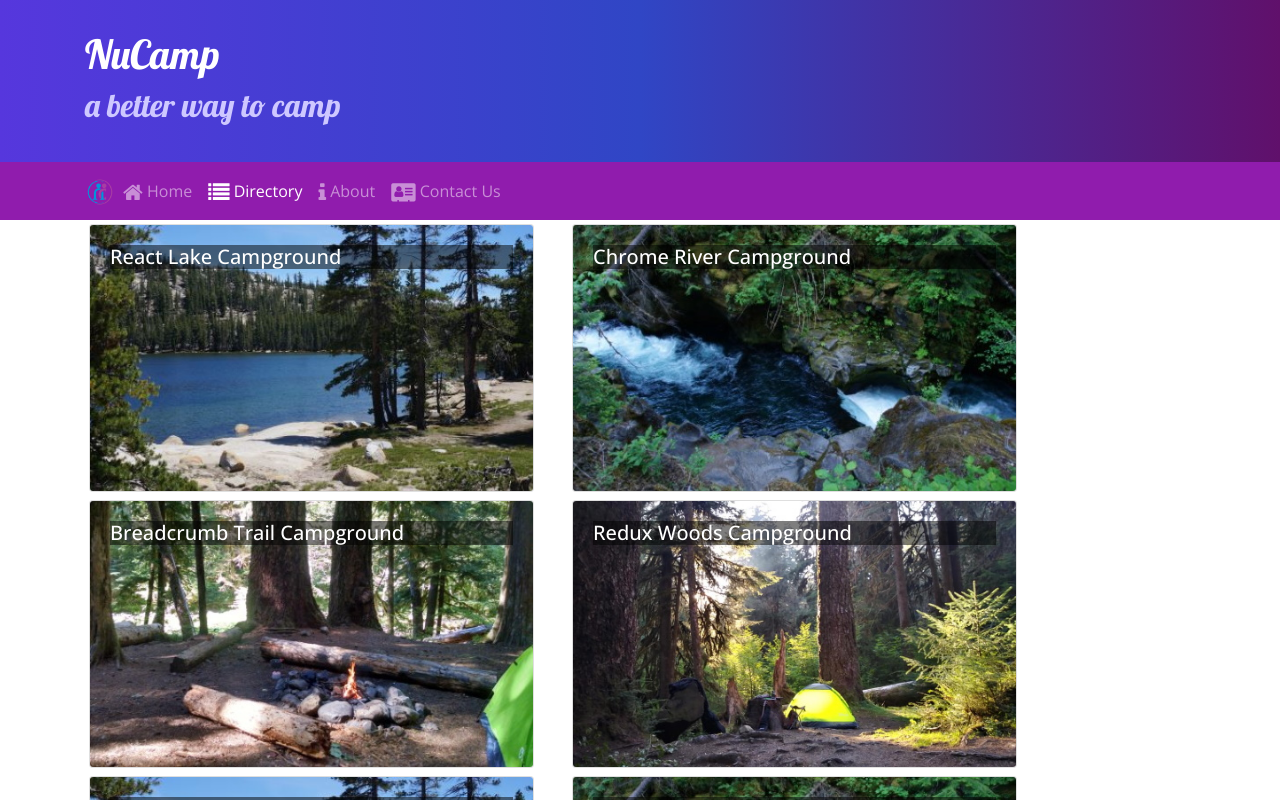
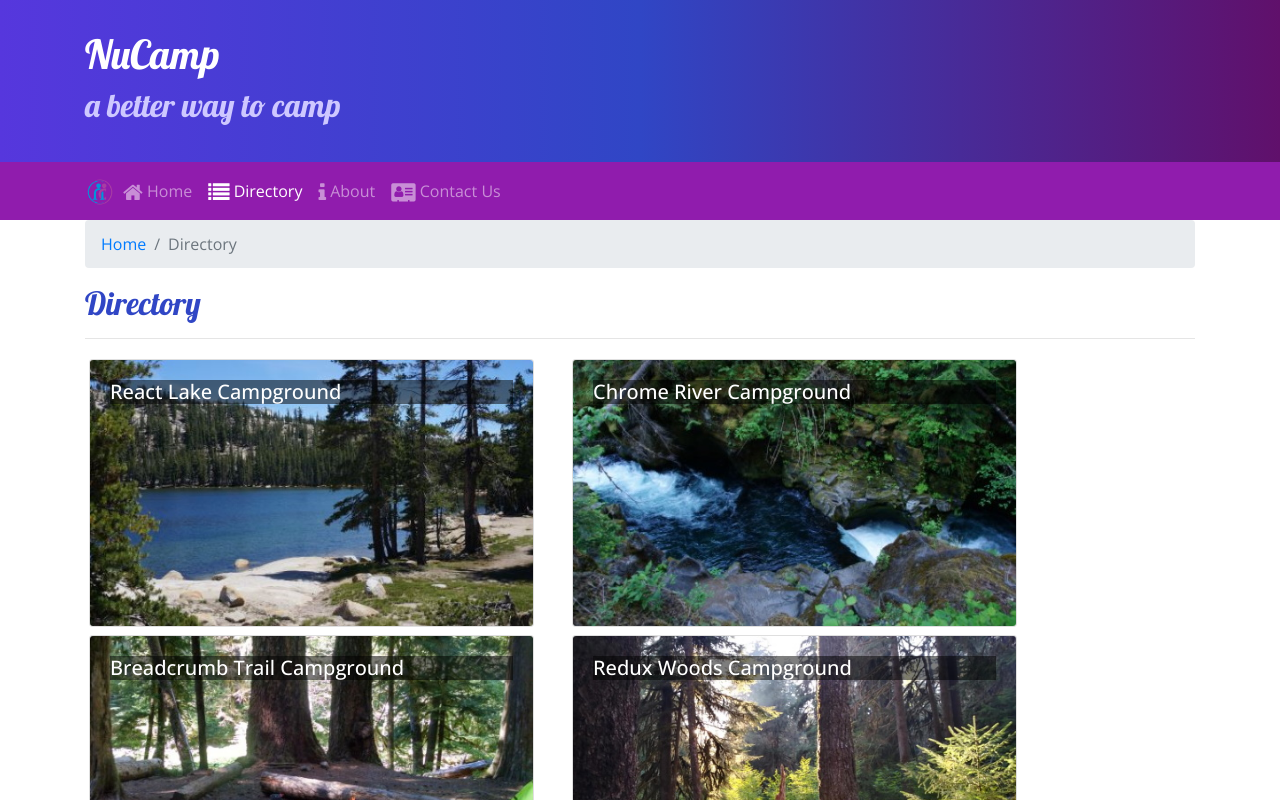
Before and after one commit to chrisff87/nucamp-react, a React (Create React App) app: page /directory in a window 1280 px wide. Shown: the top 800 px of the page. Built offline with nearby package versions, Linux system fonts and the light colour scheme.

Commit message:
Breadcrumbs

```diff
--- a/src/components/CampsiteInfoComponent.js
+++ b/src/components/CampsiteInfoComponent.js
@@ -1,5 +1,6 @@
 import React from 'react';
-import { Card, CardImg, CardText, CardBody, CardTitle } from 'reactstrap';
+import { Card, CardImg, CardText, CardBody, CardTitle, Breadcrumb, BreadcrumbItem } from 'reactstrap';
+import { Link } from 'react-router-dom';
 
 function RenderCampsite({campsite}) {
         return (
@@ -7,7 +8,6 @@
                     <Card>
                         <CardImg top src={campsite.image} alt={campsite.name} />
                         <CardBody>
-                            <CardTitle>{campsite.name}</CardTitle>
                             <CardText>{campsite.description}</CardText>
                         </CardBody>
                     </Card>
@@ -41,6 +41,16 @@
             return (
                 <div className="container">
                     <div className="row">
+                        <div className="col">
+                            <Breadcrumb>
+                                <BreadcrumbItem><Link to="/directory">Directory</Link></BreadcrumbItem>
+                                <BreadcrumbItem active>{props.campsite.name}</BreadcrumbItem>
+                            </Breadcrumb>
+                            <h2>{props.campsite.name}</h2>
+                            <hr />
+                        </div>
+                    </div>
+                    <div className="row">
                         <RenderCampsite campsite={props.campsite} />
                         <RenderComments comments={props.comments} />
                     </div>
--- a/src/components/ContactComponent.js
+++ b/src/components/ContactComponent.js
@@ -1,9 +1,16 @@
 import React from 'react';
+import { Breadcrumb, BreadcrumbItem } from 'reactstrap';
+import { Link } from 'react-router-dom';
+
 function Contact(props) {
     return (
         <div className="container">
             <div className="row">
                 <div className="col">
+                    <Breadcrumb>
+                        <BreadcrumbItem><Link to="/home">Home</Link></BreadcrumbItem>
+                        <BreadcrumbItem active>Contact Us</BreadcrumbItem>
+                    </Breadcrumb>
                     <h2>Contact Us</h2>
                     <hr />
                 </div>
--- a/src/components/DirectoryComponent.js
+++ b/src/components/DirectoryComponent.js
@@ -1,5 +1,5 @@
 import React from 'react';
-import { Card, CardImg, CardImgOverlay, CardTitle } from 'reactstrap';
+import { Card, CardImg, CardImgOverlay, CardTitle, Breadcrumb, BreadcrumbItem } from 'reactstrap';
 import { Link } from 'react-router-dom';
 
 function RenderDirectoryItem({campsite}) {
@@ -28,6 +28,16 @@
     return (
         <div className="container">
             <div className="row">
+                <div className="col">
+                    <Breadcrumb>
+                        <BreadcrumbItem><Link to="/home">Home</Link></BreadcrumbItem>
+                        <BreadcrumbItem active>Directory</BreadcrumbItem>
+                    </Breadcrumb>
+                    <h2>Directory</h2>
+                    <hr />
+                </div>
+            </div>
+            <div className="row">
                 {directory}
             </div>
         </div>
--- a/src/components/MainComponent.js
+++ b/src/components/MainComponent.js
@@ -58,7 +58,6 @@
                     <Route exact path='/contactus' component={Contact} />
                     <Redirect to='/home' />
                 </Switch>
-                <Directory campsites={this.state.campsites} onClick={campsiteId => this.onCampsiteSelect(campsiteId)}/>
                 <CampsiteInfo campsite={this.state.campsites.filter(campsite => campsite.id === this.state.selectedCampsite)[0]} />
                 <Footer />
             </div>
```
